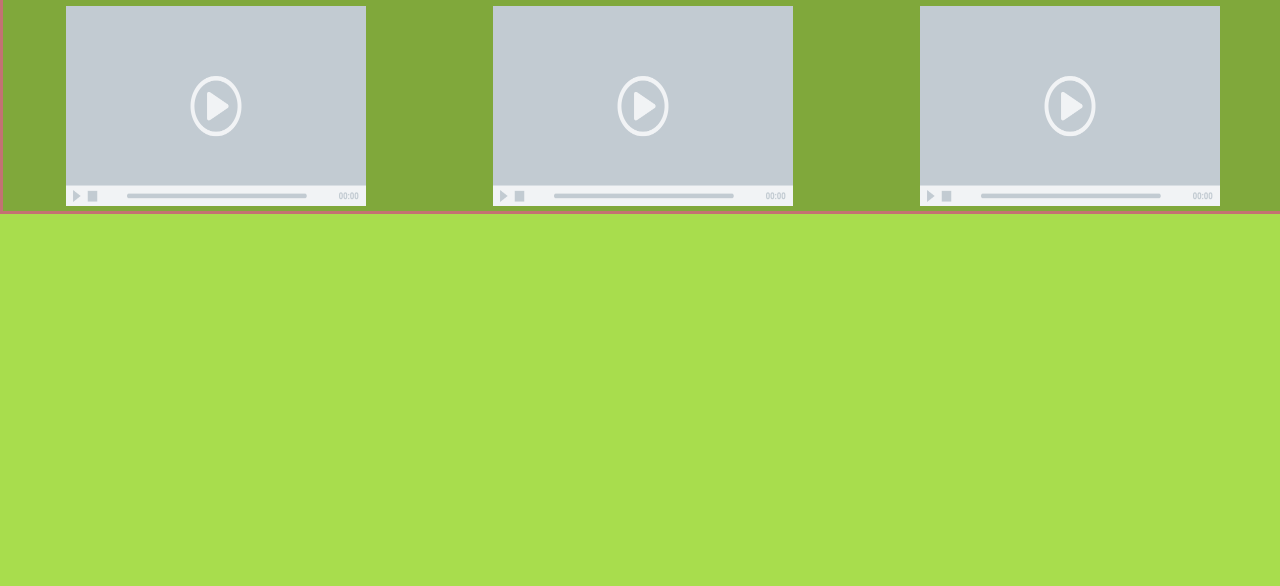
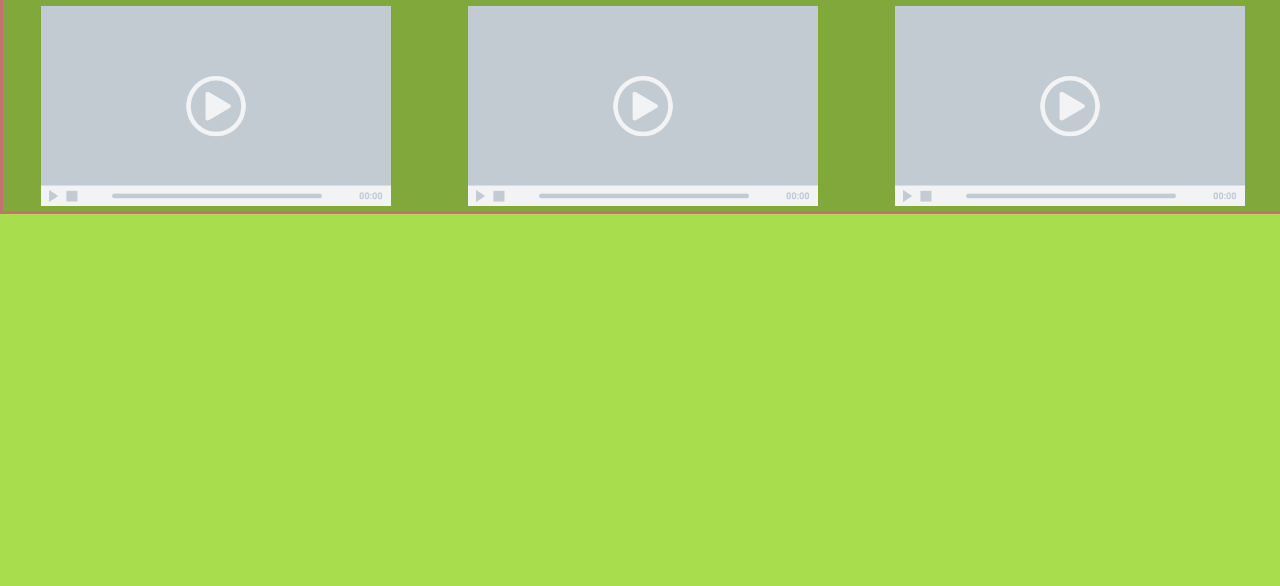
Before and after one commit to Tunje/Films, a plain HTML site: page index.html in a window 1280 px wide. Shown: the part 233-819 px from the top of the page. Drawn offline with nearby package versions, Linux system fonts and the light colour scheme.

Commit message:
better sized stuff

```diff
--- a/index.html
+++ b/index.html
@@ -61,19 +61,19 @@
                 <div class="drop">
                     <div>
                         <h1>An awsome video</h1>
-                        <img src="images/video_player_placeholder.gif" class="img" width="300" height="200" alt="video player">
+                        <img src="images/video_player_placeholder.gif" width="350" height="200" alt="video player">
                     </div>
                 </div>
                 <div class="drop">
                     <div>
                         <h1>A less awsome video</h1>
-                        <img src="images/video_player_placeholder.gif" width="300" height="200" alt="video player">
+                        <img src="images/video_player_placeholder.gif" width="350" height="200" alt="video player">
                     </div>
                 </div>
                 <div class="drop">
                     <div>
                         <h1>The best video?</h1>
-                        <img src="images/video_player_placeholder.gif" width="300" height="200" alt="video player">
+                        <img src="images/video_player_placeholder.gif" width="350" height="200" alt="video player">
                     </div>
                 </div>
             </section>
```
Also changed, not shown: 1 other file.
